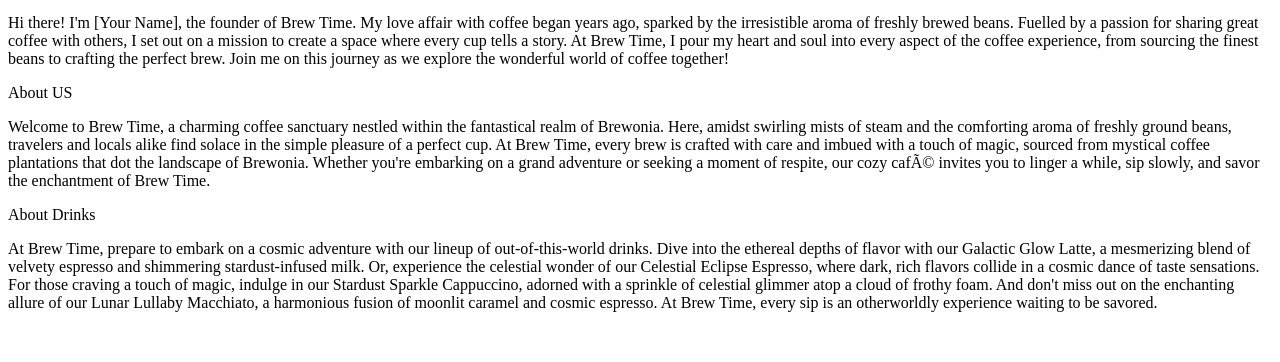
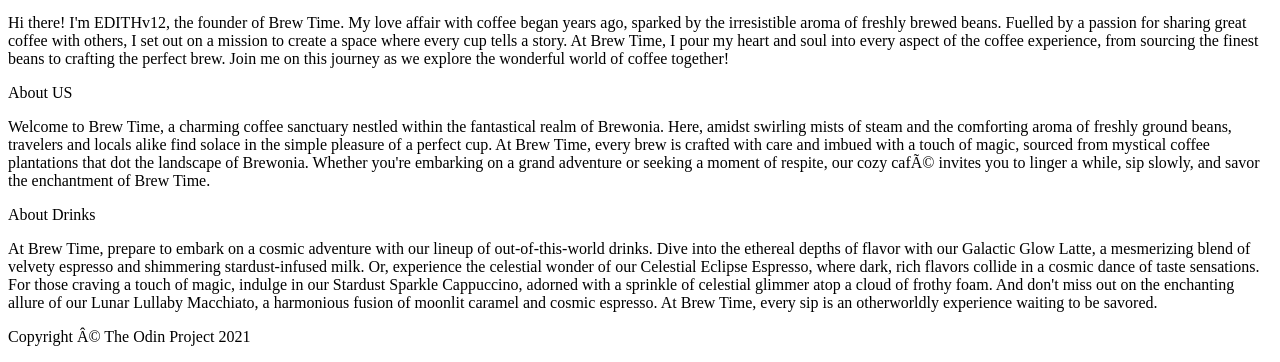
Before and after one commit to coffe3/brew-time, a plain HTML site: page aboutus.html in a window 1280 px wide. Shown: the part 532-894 px from the top of the page. Before the commit the page ends 860 px from the top, so only its background shows below. Drawn offline with Linux system fonts and the light colour scheme.

Commit message:
Added aboutus information

```diff
--- a/aboutus.html
+++ b/aboutus.html
@@ -24,10 +24,10 @@
           </div>
 
           <div class="headerbody">
-           <div class="container-aboutus">
+           <div class="container">
             <div class="founderimg"></div>
             <div class="foundertext">
-            <p>Hi there! I'm [Your Name], the founder
+            <p>Hi there! I'm EDITHv12, the founder
            of Brew Time. My love affair with coffee
            began years ago, sparked by the irresistible
            aroma of freshly brewed beans. Fuelled by a
@@ -41,6 +41,7 @@
            coffee together!
             </p>
             </div>
+
            </div>
          </div>
 
@@ -88,5 +89,9 @@
           </div>
          </div>
 
+
     </body>
+    <footer>
+      <p>Copyright © The Odin Project 2021</p>
+    </footer>
 </html>
```
